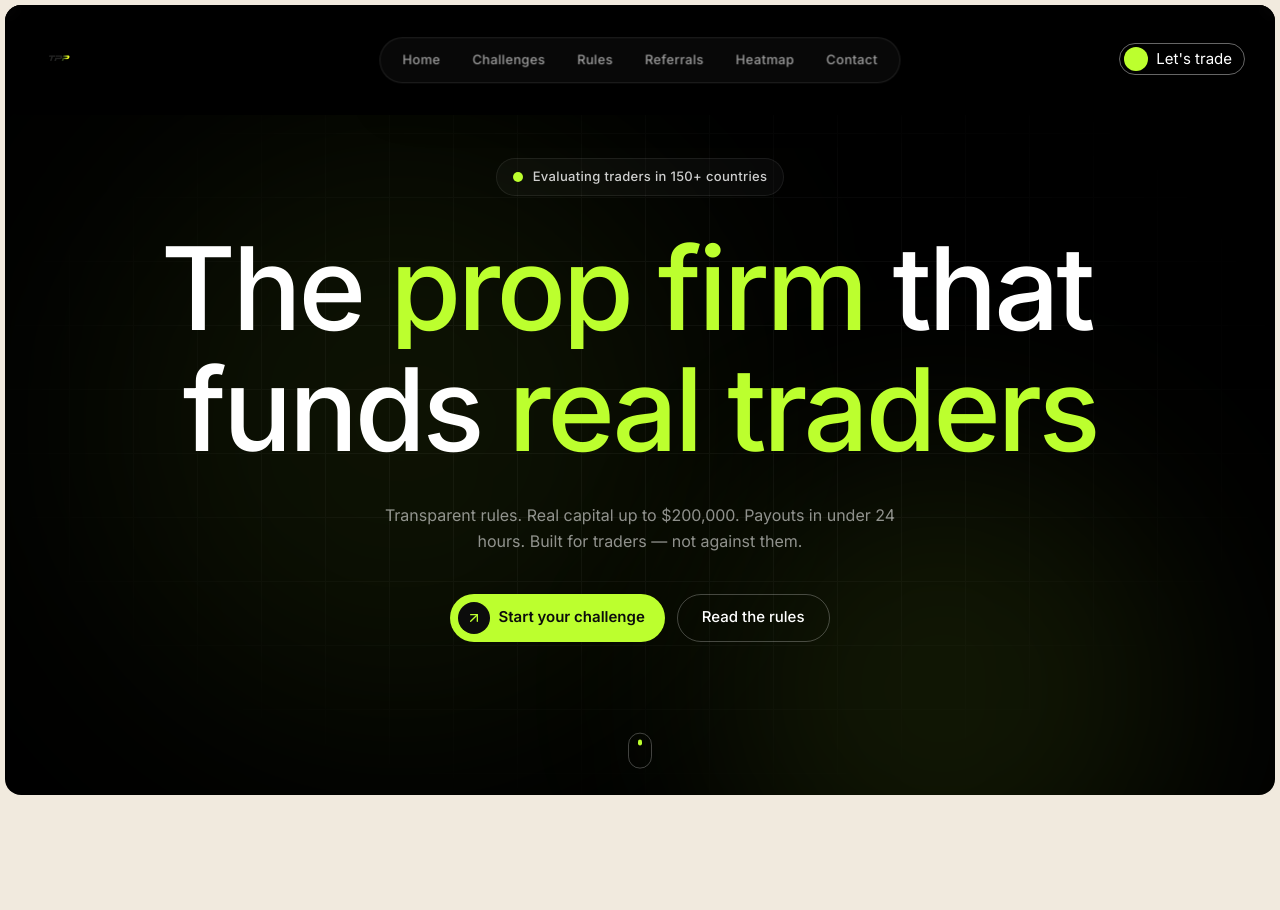
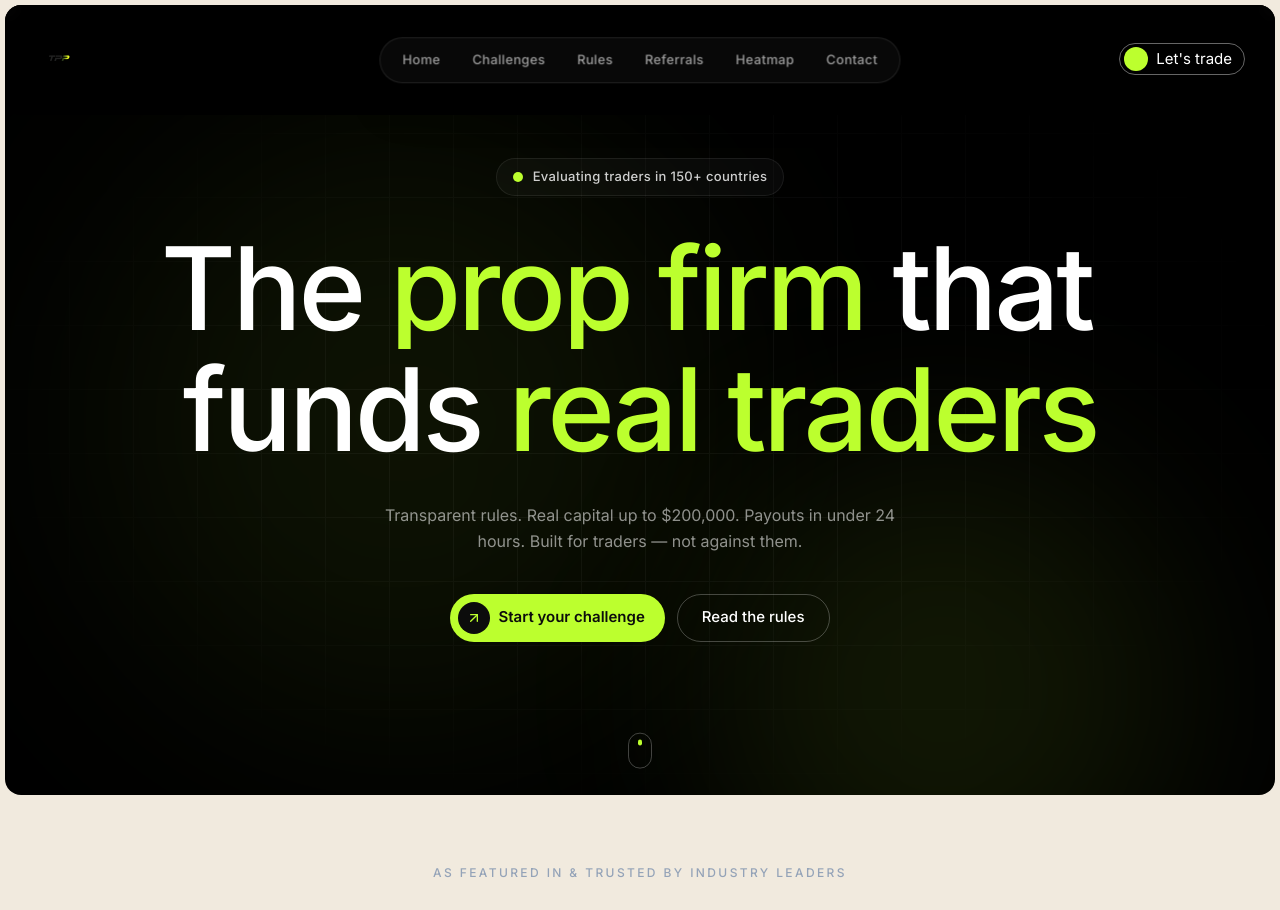
Before and after one commit to jatinkatariaaaa/thepeoplepropwebsite, a Next.js app: page /v3 in a window 1280 px wide. Shown: the top 910 px of the page. Built offline with nearby package versions, Linux system fonts and the light colour scheme.

Commit message:
feat(v3): add featured logos section on creme background below hero

```diff
--- a/src/app/v3/page.tsx
+++ b/src/app/v3/page.tsx
@@ -41,6 +41,7 @@ import {
   ArrowUpRight,
 } from "lucide-react";
 
+import { FeaturedIn } from "@/components/landing/FeaturedIn";
 import { cn } from "@/lib/utils";
 import { faq } from "@/data/faq";
 import { V2ChallengeCalculator } from "@/components/landing/V2ChallengeCalculator";
@@ -761,6 +762,9 @@ export default function V3Page() {
         </motion.div>
       </section>
 
+      {/* ═══════════════ FEATURED LOGOS ═══════════════ */}
+      <FeaturedIn />
+
       {/* ═══════════════ SECTION 2 — INTRO ═══════════════ */}
       <section className="w-full py-16 lg:py-24">
         <div className="w-full px-5 lg:px-10">
```
